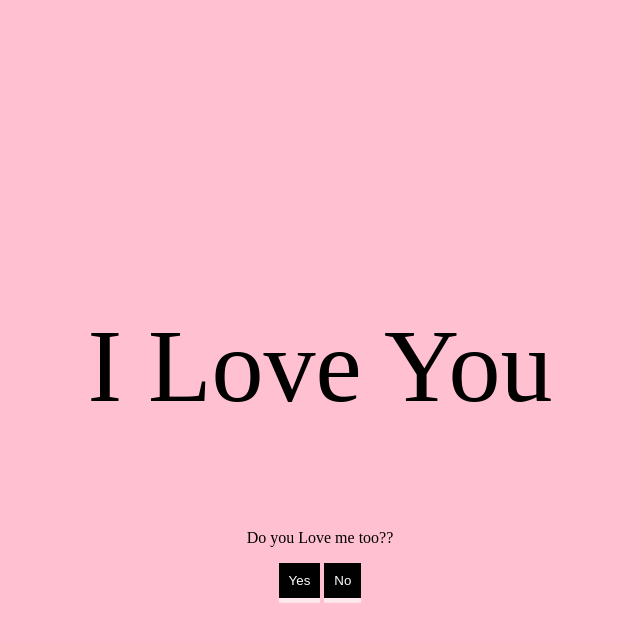
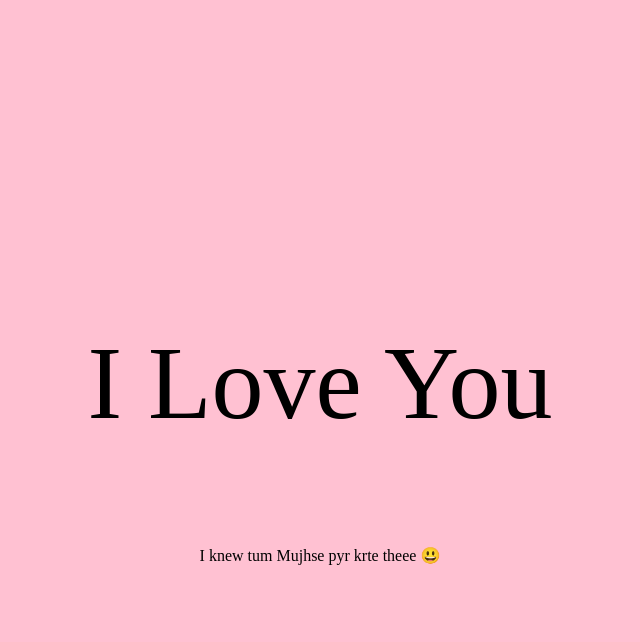
Before and after one commit to PratyushK9/JS-projects, a plain HTML site: page Love Website/secondindex.html in a window 1280 px wide. Both pictures are taken after a click on the button "Yes". Shown: the whole page, without its empty margins (320-960 px from the left). Drawn offline with Linux system fonts and the light colour scheme; a web font is replaced by a local one.

Commit message:
completd

```diff
--- a/Love Website/script.js
+++ b/Love Website/script.js
@@ -8,9 +8,3 @@ hnKahoButton.addEventListener('click',()=>{
     const tempPrompt = prompt('Pakka keh doon','Yes')
     window.location.href="secondindex.html"
 })
-
-function playAudio(){
-    let audio = new Audio("_Kisne_Touch_Kiya_Usko_Dialogue_Kabir_Singh_ringtone_(Fringster.com).mp3")
-    audio.play()
-}
-noButton.addEventListener('click', playAudio)
--- a/Love Website/secondindex.html
+++ b/Love Website/secondindex.html
@@ -9,10 +9,11 @@
 </head>
 <body>
 
-    <!-- <audio id="myAudio">
-        <source src="_Kisne_Touch_Kiya_Usko_Dialogue_Kabir_Singh_ringtone_(Fringster.com).mp3" type="audio/mpeg" id="kabir-singh-audio">
+    <audio id="myAudio" src="_Kisne_Touch_Kiya_Usko_Dialogue_Kabir_Singh_ringtone_(Fringster.com).mp3"></audio>
+    <!-- <button onclick="playAudio()">Play Audio</button>
+    <button onclick="pauseAudio()">Pause Audio</button>
+ -->
 
-      </audio> -->
 
 
     <div id="second-main-container">
@@ -24,11 +25,11 @@
 
     <div class="buttons">
         <p>Do you Love me too??</p>
-        <button class="btn-1 btn yes" id="yes-btn">Yes</button>
-        <button class="btn-2 btn no" id="no-btn">No</button>
+        <button class="btn-1 btn yes" id="yes-btn" onclick="pauseAudio()">Yes</button>
+        <button class="btn-2 btn no" id="no-btn" onclick="playAudio()">No</button>
     </div>
 
-    <script src="script.js"></script>
+    <script src="secondscript.js"></script>
 
 </body>
 </html>
--- /dev/null
+++ b/Love Website/secondscript.js
@@ -0,0 +1,19 @@
+const audio = document.getElementById('myAudio');
+const yesButton = document.getElementById('yes-btn')
+const noButton = document.getElementById('no-btn')
+const paraText =document.querySelector('.buttons>p')
+
+function playAudio() {
+    audio.play();
+}
+
+function pauseAudio() {
+    audio.pause();
+}
+yesButton.addEventListener('click',()=>{
+    paraText.innerHTML = "I knew tum Mujhse pyr krte theee	&#128515"
+
+    noButton.remove()
+
+    yesButton.remove()
+})
--- a/Love Website/style.css
+++ b/Love Website/style.css
@@ -13,6 +13,7 @@ body{
     align-items: center;
     min-height: 100vh;
     overflow: hidden;
+    /* text-align: center; */
 
 
 }
```
